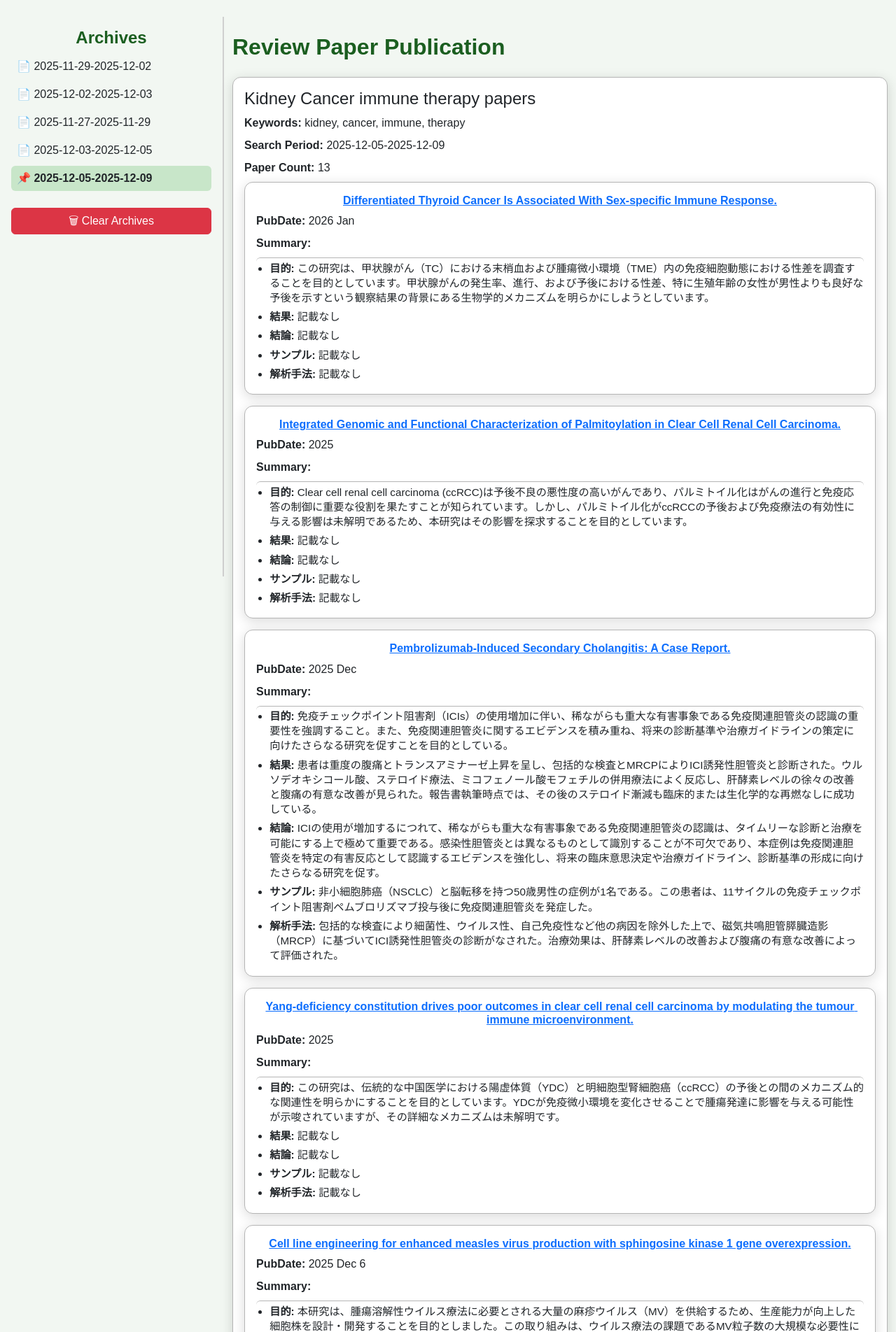
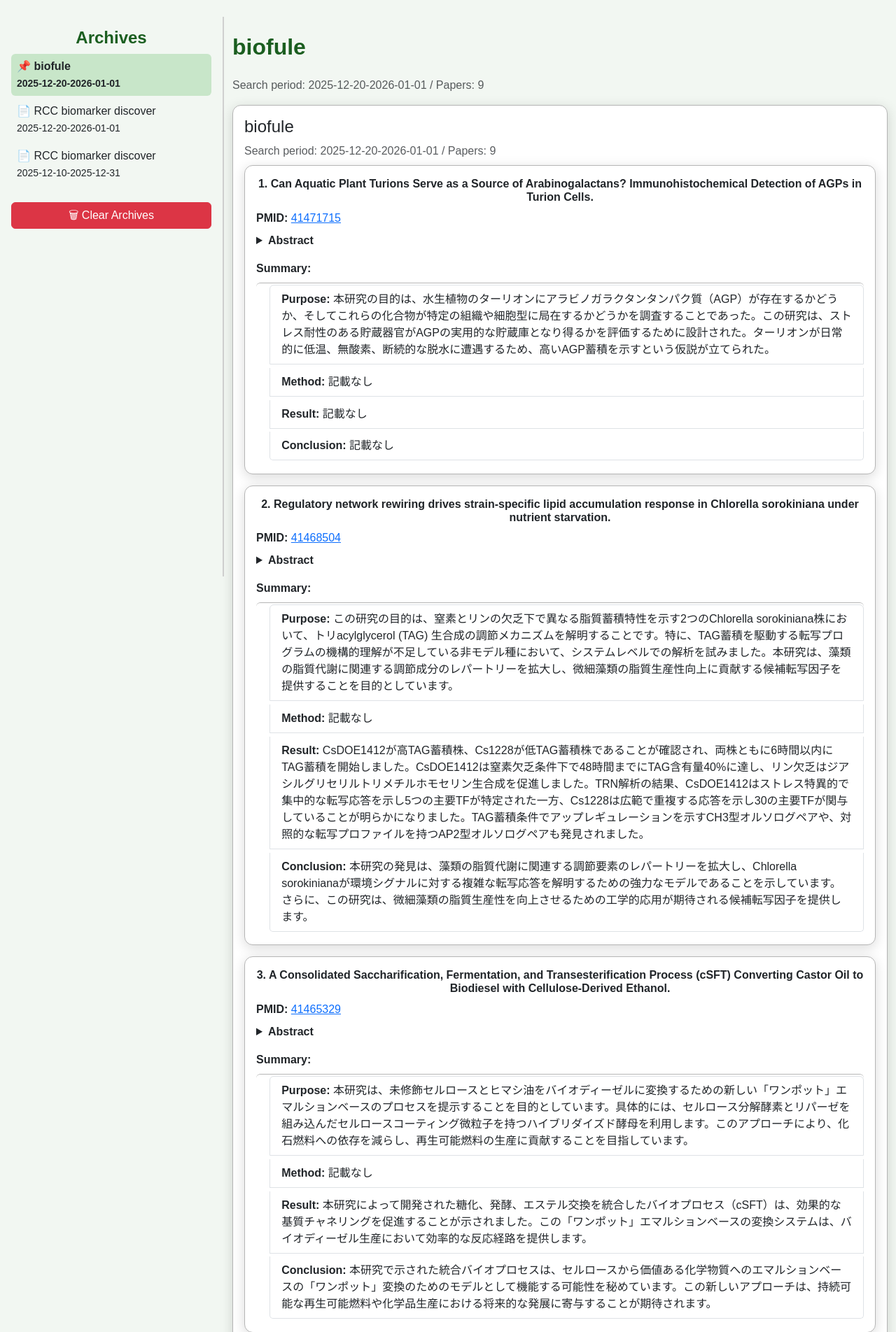
Before and after one commit to KurisuNaotsugu/journal_scraper, a Flask app: page /viewer/ in a window 1280 px wide. Shown: the part 56-1960 px from the top of the page at 70% size. Run offline with Flask 3, Linux system fonts and the light colour scheme.

Commit message:
view_pageのDB対応

```diff
--- a/blueprints/viewer/routes.py
+++ b/blueprints/viewer/routes.py
@@ -6,70 +6,93 @@ import re
 from datetime import datetime
 
 from . import viewer_bp
+from db.models import SearchResult
+from db.database import SessionLocal
+from db.repositories.search_result import SearchResultRepository
+
+def build_results_dict(result):
+    return {
+        "title": result.title,
+        "search_period": result.search_period,
+        "paper_count": len(result.papers),  # ← これを追加
+        "papers": [
+            {
+                "pmid": p.pmid,
+                "title": p.title,
+                "abstract": p.abstract,
+                "summary": {
+                    "purpose": p.summary.purpose if p.summary else None,
+                    "method": p.summary.method if p.summary else None,
+                    "result": p.summary.result if p.summary else None,
+                    "conclusion": p.summary.conclusion if p.summary else None,
+                },
+            }
+            for p in result.papers
+        ]
+    }
 
 @viewer_bp.route('/')
 def view_page():
-    results_dir = Path(current_app.root_path) / "search_result"
+    with SessionLocal() as session:
+        repo = SearchResultRepository(session)
+        archives = repo.find_all()
 
-    # --- ファイル一覧取得（YYYY-MM-DD-YYYY-MM-DD.json形式のみ） ---
-    pattern = re.compile(r"(\d{4}-\d{2}-\d{2})-(\d{4}-\d{2}-\d{2})\.json$")
-    json_files = []
+        if not archives:
+            return "No search results found.", 404
 
-    for f in results_dir.glob("*.json"):
-        match = pattern.search(f.name)
-        if match:
-            start_date = match.group(1)
-            end_date = match.group(2)
-            json_files.append({
-                "path": f,
-                "name": f.name,
-                "start_date": start_date,
-                "end_date": end_date,
-                "end_dt": datetime.strptime(end_date, "%Y-%m-%d")
-            })
+        current = archives[0]
+        results_dict = build_results_dict(current)
 
-    if not json_files:
-        return "No result files found.", 404
+        print("\n===== DEBUG view_page =====")
+        print(f"archives count: {len(archives)}")
+        print("archives ids:", [a.id for a in archives])
 
-    # --- URL パラメータ file=xxx.json を取得 ---
-    requested_file = request.args.get("file")
+        if not archives:
+            print("No archives found")
+            return "No search results found.", 404
 
-    if requested_file:
-        # 指定ファイルが存在するかチェック
-        matched = next((f for f in json_files if f["name"] == requested_file), None)
-        if not matched:
-            return abort(404, description="Requested file not found.")
-        target_file = matched
-    else:
-        # file がない → 最新のファイルを使用
-        target_file = max(json_files, key=lambda x: x["end_dt"])
+        current = archives[0]
+        print("\n--- current(SearchResult model) ---")
+        print(current)
 
-    # --- JSON内容を読み込み ---
-    try:
-        with open(target_file["path"], "r", encoding="utf-8") as f:
-            results = json.load(f)
-    except Exception:
-        return abort(500, description="Failed to read JSON file.")
+        results_dict = build_results_dict(current)
 
-    # --- テンプレートへ渡す ---
+        print("\n--- results_dict (passed to template) ---")
+        print(results_dict)
+        print("===== END DEBUG =====\n")
+
     return render_template(
         "view_results.html",
-        results=results,
-        archive_files=[f["name"] for f in json_files],
-        current_file=target_file["name"]
+        results=results_dict,   # ← 常に dict
+        archives=archives,
+        current_id=current.id,
     )
+
+
+@viewer_bp.route("/<int:result_id>")
+def view_archive(result_id):
+    with SessionLocal() as session:
+        repo = SearchResultRepository(session)
+        result = repo.find_by_id(result_id)
+        if not result:
+            abort(404)
+
+        archives = repo.find_all()
+        results_dict = build_results_dict(result)
+
+    return render_template(
+        "view_results.html",
+        results=results_dict,   # ← ここも dict
+        archives=archives,
+        current_id=result.id,
+    )
+
 
 @viewer_bp.route("/clear_archives", methods=["POST"])
 def clear_archives():
-    results_dir = Path(current_app.root_path) / "search_result"
+    with SessionLocal() as session:
+        session.query(SearchResult).delete()
+        session.commit()
 
-    if not results_dir.exists():
-        abort(404, description="(clear_archives)search_result directory not found.")
-
-    deleted = 0
-    for f in results_dir.glob("*.json"):
-        f.unlink()
-        deleted += 1
-
-    flash(f"Archive cleared ({deleted} files deleted).", "info")
+    flash("All search results deleted.", "warning")
     return redirect(url_for("viewer.view_page"))
--- a/blueprints/viewer/static/js/viewer.js
+++ b/blueprints/viewer/static/js/viewer.js
@@ -1,42 +1,72 @@
 document.addEventListener("DOMContentLoaded", () => {
-    // HTML に埋め込んだ JSON を取得
-    const jsonText = document.getElementById("resultsData").textContent;
+    // ===== Flask から埋め込まれた JSON を取得 =====
+    const jsonText = document.getElementById("resultsData")?.textContent;
+    if (!jsonText) {
+        console.error("resultsData not found");
+        return;
+    }
+
     const results = JSON.parse(jsonText);
-
     const resultsArea = document.getElementById("resultsArea");
 
-    // 安全に値を取得するヘルパー
-    const safe = (value) => value || "記載なし";
+    const safe = (v) => (v && v.trim ? v.trim() : v) || "記載なし";
 
-    results.forEach(result => {
-        // ===== 検索結果カード =====
+    // ===== 検索結果（1件）カード =====
     const searchCard = document.createElement("div");
     searchCard.classList.add("card", "search-card", "mb-4", "p-3");
 
-        searchCard.innerHTML = `<h4 class="search-title">${result.title.trim()}</h4>
-<p><strong>Keywords:</strong> ${result.keywords.join(", ")}</p>
-<p><strong>Search Period:</strong> ${result.search_period}</p>
-<p><strong>Paper Count:</strong> ${result.paper_count}</p>`;
+    searchCard.innerHTML = `
+        <h4 class="search-title">${safe(results.title)}</h4>
+        <p class="text-muted">
+            Search period: ${safe(results.search_period)} /
+            Papers: ${results.paper_count ?? results.papers.length}
+        </p>
+    `;
 
     const papersContainer = document.createElement("div");
 
     // ===== 論文カード一覧 =====
-        result.papers.forEach(paper => {
+    results.papers.forEach((paper, index) => {
         const paperCard = document.createElement("div");
         paperCard.classList.add("card", "paper-card", "mb-3", "p-3");
 
-            paperCard.innerHTML = `<h6 class="paper-title">
-<a href="${paper.url}" target="_blank" class="text-prewrap paper-title-link">${paper.title.trim()}</a>
+        const pubmedUrl = `https://pubmed.ncbi.nlm.nih.gov/${paper.pmid}/`;
+
+        paperCard.innerHTML = `
+            <h6 class="paper-title">
+                ${index + 1}. ${safe(paper.title)}
             </h6>
-<p><strong>PubDate:</strong> ${safe(paper.pubdate)}</p>
+
+            <p>
+                <strong>PMID:</strong>
+                <a href="${pubmedUrl}" target="_blank" rel="noopener noreferrer">
+                    ${safe(paper.pmid)}
+                </a>
+            </p>
+
+            <details class="mb-3">
+                <summary><strong>Abstract</strong></summary>
+                <p class="text-prewrap mt-2">
+                    ${safe(paper.abstract)}
+                </p>
+            </details>
+
             <p><strong>Summary:</strong></p>
             <ul class="list-group summary-list">
-<li><p><strong>目的:</strong> ${safe(paper.summary["目的"])}</p></li>
-<li><p><strong>結果:</strong> ${safe(paper.summary["結果"])}</p></li>
-<li><p><strong>結論:</strong> ${safe(paper.summary["結論"])}</p></li>
-<li><p><strong>サンプル:</strong> ${safe(paper.summary["サンプル"])}</p></li>
-<li><p><strong>解析手法:</strong> ${safe(paper.summary["解析手法"])}</p></li>
-</ul>`;
+                <li class="list-group-item">
+                    <strong>Purpose:</strong> ${safe(paper.summary?.purpose)}
+                </li>
+                <li class="list-group-item">
+                    <strong>Method:</strong> ${safe(paper.summary?.method)}
+                </li>
+                <li class="list-group-item">
+                    <strong>Result:</strong> ${safe(paper.summary?.result)}
+                </li>
+                <li class="list-group-item">
+                    <strong>Conclusion:</strong> ${safe(paper.summary?.conclusion)}
+                </li>
+            </ul>
+        `;
 
         papersContainer.appendChild(paperCard);
     });
@@ -44,4 +74,3 @@ document.addEventListener("DOMContentLoaded", () => {
     searchCard.appendChild(papersContainer);
     resultsArea.appendChild(searchCard);
 });
-});
--- a/blueprints/viewer/templates/view_results.html
+++ b/blueprints/viewer/templates/view_results.html
@@ -15,27 +15,32 @@
             <h4 class="header-title">Archives</h4>
             <ul class="list-unstyled">
 
-                {% for fn in archive_files %}
+                {% for r in archives %}
                     <li>
-                        {% if fn == current_file %}
+                        {% if r.id == current_id %}
                             <div class="archive-item active">
-                                📌 {{ fn.replace('.json', '') }}
+                                📌 {{ r.title }}<br>
+                                <small>{{ r.search_period }}</small>
                             </div>
                         {% else %}
-                            <a href="{{ url_for('viewer.view_page') }}?file={{ fn }}">
+                            <a href="{{ url_for('viewer.view_archive', result_id=r.id) }}">
                                 <div class="archive-item">
-                                    📄 {{ fn.replace('.json', '') }}
+                                    📄 {{ r.title }}<br>
+                                    <small>{{ r.search_period }}</small>
                                 </div>
                             </a>
                         {% endif %}
                     </li>
                 {% endfor %}
+
             </ul>
+
+            <!-- （任意）全削除 -->
             <div class="sidebar-footer mt-4">
                 <form
                     method="post"
                     action="{{ url_for('viewer.clear_archives') }}"
-                    onsubmit="return confirm('すべてのアーカイブを削除します。よろしいですか？');"
+                    onsubmit="return confirm('すべての検索結果を削除します。よろしいですか？');"
                 >
                     <button type="submit" class="btn btn-danger w-100">
                         🗑 Clear Archives
@@ -46,7 +51,14 @@
 
         <!-- メインエリア -->
         <div class="col-9">
-            <h2 class="my-4 header-title">Review Paper Publication</h2>
+            <h2 class="my-4 header-title">
+                {{ results.title }}
+            </h2>
+            <p class="text-muted">
+                Search period: {{ results.search_period }} /
+                Papers: {{ results.paper_count }}
+            </p>
+
             <div id="resultsArea"></div>
         </div>
 
--- a/cli/weekly_search.py
+++ b/cli/weekly_search.py
@@ -1,5 +1,5 @@
 # cli/weekly_search.py
-# Usage example: python cli/weekly_search.py --input settings/settings.json
+# Usage example: python cli/weekly_search.py
 
 # Standard library imports
 import sys
--- a/db/repositories/paper.py
+++ b/db/repositories/paper.py
@@ -10,10 +10,10 @@ class PaperRepository:
         self.session.add(paper)
         return paper
 
-    def find_by_pmid(self, pmid):
+    def find_by_id(self, paper_id: int):
         return (
             self.session.query(Paper)
-            .filter_by(pmid=pmid)
+            .filter_by(id=paper_id)
             .one_or_none()
         )
 
```
Also changed, not shown: db/repositories/search_result.py (+11 -22 lines), journal_scraper.db. Lines whose indentation alone changed are shown as unchanged.
